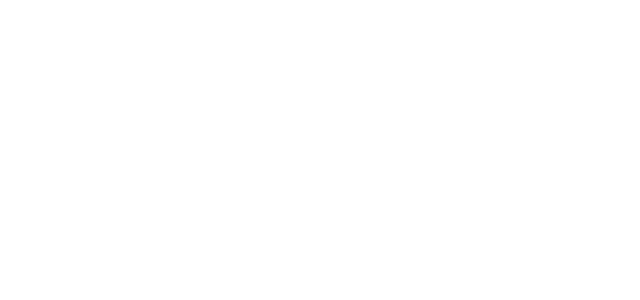
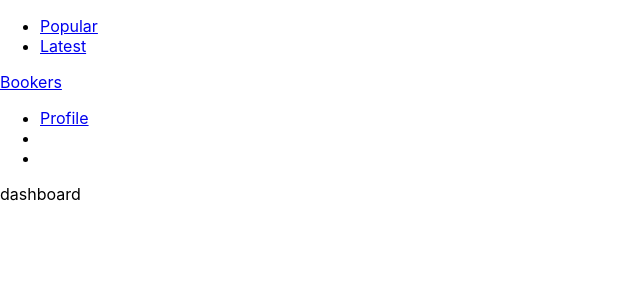
Before and after one commit to zeynepdndr/active-learn, a React (Create React App) app: page /dashboard in a window 1280 px wide. Shown: the top 300 px of the page, without its empty margins (0-640 px from the left). Built offline with nearby package versions, Linux system fonts and the light colour scheme.

Commit message:
Add router

```diff
--- a/package.json
+++ b/package.json
@@ -12,6 +12,7 @@
     "@types/react-dom": "^18.0.6",
     "react": "^18.2.0",
     "react-dom": "^18.2.0",
+    "react-router-dom": "^6.3.0",
     "react-scripts": "5.0.1",
     "typescript": "^4.7.4",
     "web-vitals": "^2.1.4"
--- a/src/App.tsx
+++ b/src/App.tsx
@@ -1,7 +1,21 @@
 import "./App.css";
+import Layout from "./components/Layout/Layout";
+import { Routes, Route, Link } from "react-router-dom";
+import Dashboard from "./pages/Dashboard/Dashboard";
+import NotFound from "./pages/NotFound/NotFound";
 
 function App() {
-  return <div className="App"></div>;
+  return (
+    <Layout>
+      <Routes>
+        <Route path="/" element={<Link to="/dashboard" replace />} />
+        <Route path="/dashboard" element={<Dashboard />} />
+        <Route path="/courses/:course_id" element={<Dashboard />} />
+        <Route path="/add-course" element={<Dashboard />} />
+        <Route path="*" element={<NotFound />} />
+      </Routes>
+    </Layout>
+  );
 }
 
 export default App;
--- a/src/components/Layout/SideNav/SideNav.tsx
+++ b/src/components/Layout/SideNav/SideNav.tsx
@@ -1,5 +1,46 @@
-const SideNav = () => {
-  return <div>"SideNav"</div>;
+import { useContext } from "react";
+// import AuthContext from "../../../store/auth-context";
+// import HeaderFavoriteButton from "../HeaderFavoriteButton/HeaderFavoriteButton";
+// import styles from "./SideNav.module.css";
+
+const SideNav = (props: any) => {
+  // const ctx = useContext(AuthContext);
+
+  return (
+    <header>
+      <div>
+        <nav>
+          <ul>
+            <li>
+              <a href={"/popular"}>Popular</a>
+            </li>
+            <li>
+              <a href={"/popular"}>Latest</a>
+            </li>
+          </ul>
+        </nav>
+      </div>
+      <div>
+        <a href={"/"}>
+          {/*  */}
+          Bookers
+        </a>
+      </div>
+      <div>
+        {true && (
+          <nav>
+            <ul>
+              <li>
+                <a href={"/profile"}>Profile</a>
+              </li>
+              <li>{/* <HeaderFavoriteButton onClick={props.onClick} /> */}</li>
+              <li></li>
+            </ul>
+          </nav>
+        )}
+      </div>
+    </header>
+  );
 };
 
 export default SideNav;
--- a/src/index.tsx
+++ b/src/index.tsx
@@ -1,19 +1,16 @@
-import React from 'react';
-import ReactDOM from 'react-dom/client';
-import './index.css';
-import App from './App';
-import reportWebVitals from './reportWebVitals';
+import React from "react";
+import ReactDOM from "react-dom/client";
+import "./index.css";
+import App from "./App";
+import { BrowserRouter } from "react-router-dom";
 
 const root = ReactDOM.createRoot(
-  document.getElementById('root') as HTMLElement
+  document.getElementById("root") as HTMLElement
 );
 root.render(
   <React.StrictMode>
-    <App />
+    <BrowserRouter>
+      <App />
+    </BrowserRouter>
   </React.StrictMode>
 );
-
-// If you want to start measuring performance in your app, pass a function
-// to log results (for example: reportWebVitals(console.log))
-// or send to an analytics endpoint. Learn more: https://bit.ly/CRA-vitals
-reportWebVitals();
--- /dev/null
+++ b/src/pages/Courses/Courses.tsx
@@ -0,0 +1,5 @@
+const Courses = () => {
+  return <div>Courses</div>;
+};
+
+export default Courses;
--- /dev/null
+++ b/src/pages/Dashboard/Dashboard.tsx
@@ -0,0 +1,10 @@
+import { useState, useEffect, useCallback } from "react";
+import { useNavigate } from "react-router-dom";
+
+const Dashboard = () => {
+  const navigate = useNavigate();
+
+  return <>dashboard</>;
+};
+
+export default Dashboard;
--- /dev/null
+++ b/src/pages/NotFound/NotFound.tsx
@@ -0,0 +1,9 @@
+const NotFound = () => {
+  return (
+    <div className="text-center">
+      <p>Page Not Found!</p>
+    </div>
+  );
+};
+
+export default NotFound;
--- a/src/reportWebVitals.ts
+++ /dev/null
@@ -1,15 +0,0 @@
-import { ReportHandler } from 'web-vitals';
-
-const reportWebVitals = (onPerfEntry?: ReportHandler) => {
-  if (onPerfEntry && onPerfEntry instanceof Function) {
-    import('web-vitals').then(({ getCLS, getFID, getFCP, getLCP, getTTFB }) => {
-      getCLS(onPerfEntry);
-      getFID(onPerfEntry);
-      getFCP(onPerfEntry);
-      getLCP(onPerfEntry);
-      getTTFB(onPerfEntry);
-    });
-  }
-};
-
-export default reportWebVitals;
```
Also changed, not shown: src/components/UI/Input/Input.module.css (added, +44 -0 lines), src/components/UI/Input/Input.tsx (added, +22 -0 lines), 1 other file (tests, documents, lock files or other folders).
